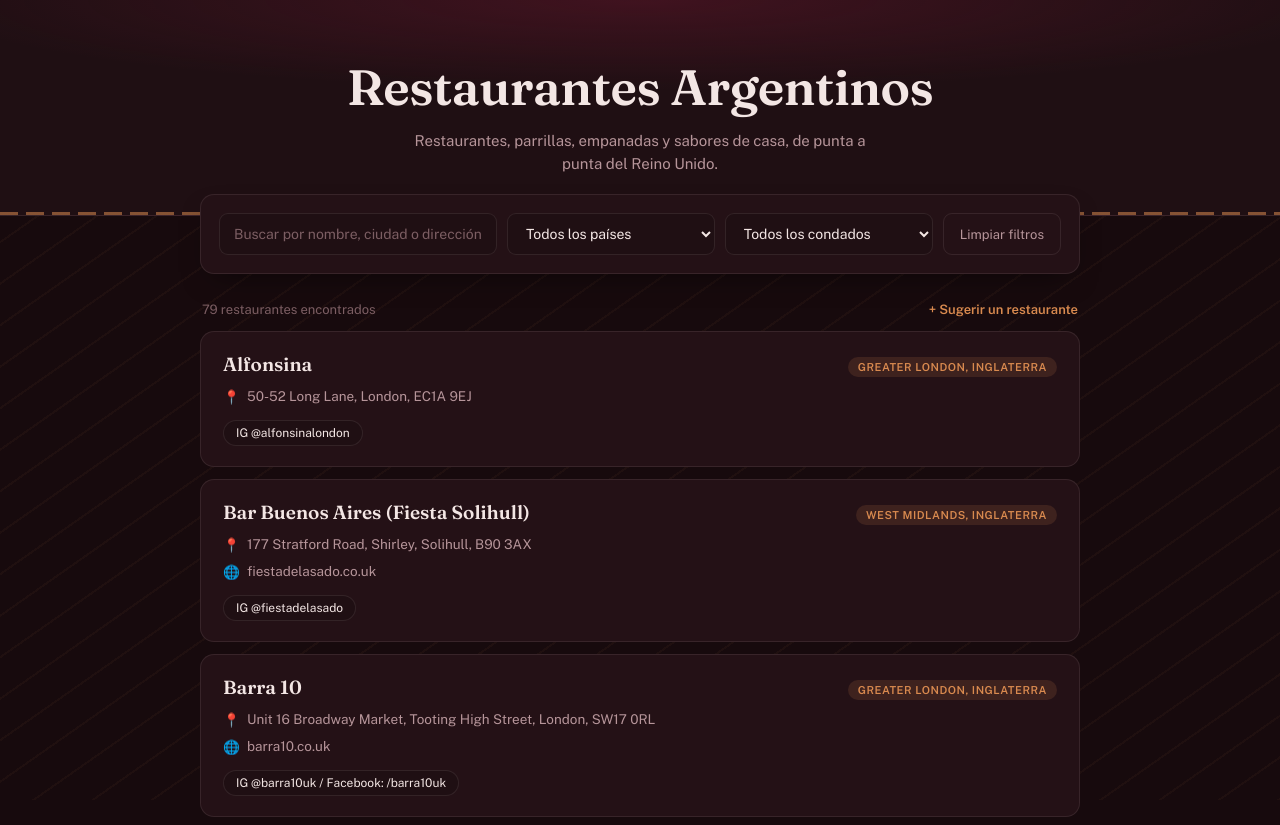
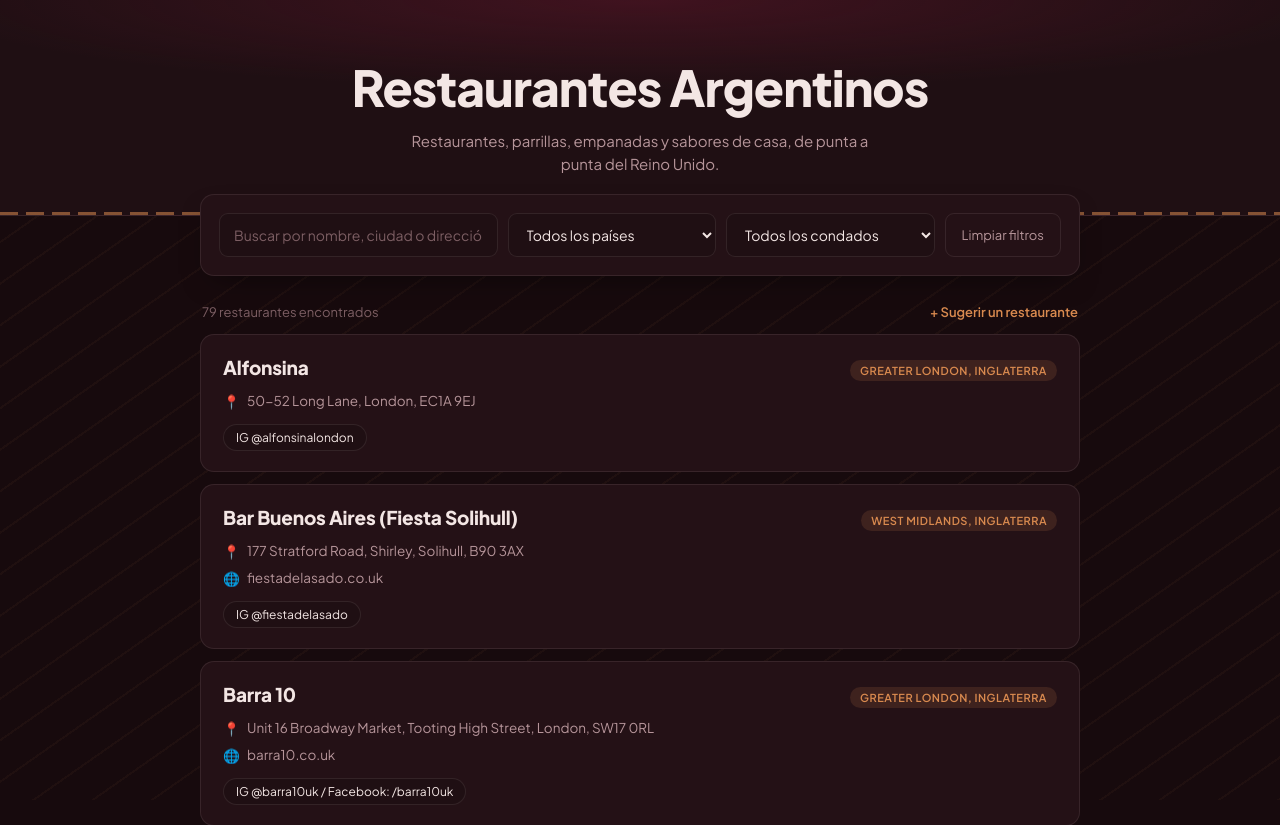
Before and after one commit to arenin-apps/restaurantes-argentinos, a plain HTML site: page index.html in a window 1280 px wide. Shown: the top 825 px of the page. Drawn offline with nearby package versions, Linux system fonts and the light colour scheme.

Commit message:
Update index.html

```diff
--- a/index.html
+++ b/index.html
@@ -6,7 +6,7 @@
 <title>Restaurantes Argentinos en el Reino Unido</title>
 <link rel="preconnect" href="https://fonts.googleapis.com">
 <link rel="preconnect" href="https://fonts.gstatic.com" crossorigin>
-<link href="https://fonts.googleapis.com/css2?family=Fraunces:opsz,wght@9..144,500;9..144,600;9..144,700&family=Public+Sans:wght@400;500;600;700&display=swap" rel="stylesheet">
+<link href="https://fonts.googleapis.com/css2?family=Plus+Jakarta+Sans:wght@400;600;800&family=IBM+Plex+Mono:wght@500;600&display=swap" rel="stylesheet">
 <style>
   :root{
     --bg: #170a0d;
@@ -30,7 +30,7 @@
     padding: 0;
     background: var(--bg);
     color: var(--text);
-    font-family: 'Public Sans', -apple-system, sans-serif;
+    font-family: 'Plus Jakarta Sans', -apple-system, sans-serif;
     -webkit-font-smoothing: antialiased;
   }
 
@@ -80,11 +80,11 @@
   }
 
   h1 {
-    font-family: 'Fraunces', serif;
-    font-weight: 600;
+    font-family: 'Plus Jakarta Sans', sans-serif;
+    font-weight: 800;
     font-size: clamp(2rem, 5vw, 3.1rem);
     margin: 0 0 12px;
-    letter-spacing: -0.01em;
+    letter-spacing: -0.02em;
   }
 
   header p.sub {
@@ -197,10 +197,11 @@
   }
 
   .card h3 {
-    font-family: 'Fraunces', serif;
-    font-weight: 600;
+    font-family: 'Plus Jakarta Sans', sans-serif;
+    font-weight: 800;
     font-size: 19px;
     margin: 0;
+    letter-spacing: -0.01em;
     color: var(--text);
   }
 
@@ -378,7 +379,7 @@
       </div>`;
     }
     if (r.telefono) {
-      html += `<div class="card-row"><span class="icon">📞</span><span><a href="tel:${r.telefono}">${r.telefono}</a></span></div>`;
+      html += `<div class="card-row"><span class="icon">📞</span><span style="font-family:'IBM Plex Mono',monospace;"><a href="tel:${r.telefono}">${r.telefono}</a></span></div>`;
     }
     if (r.sitioWeb) {
       html += `<div class="card-row"><span class="icon">🌐</span><span><a href="${r.sitioWeb}" target="_blank" rel="noopener">${r.sitioWeb.replace(/^https?:\/\//, '')}</a></span></div>`;
```
